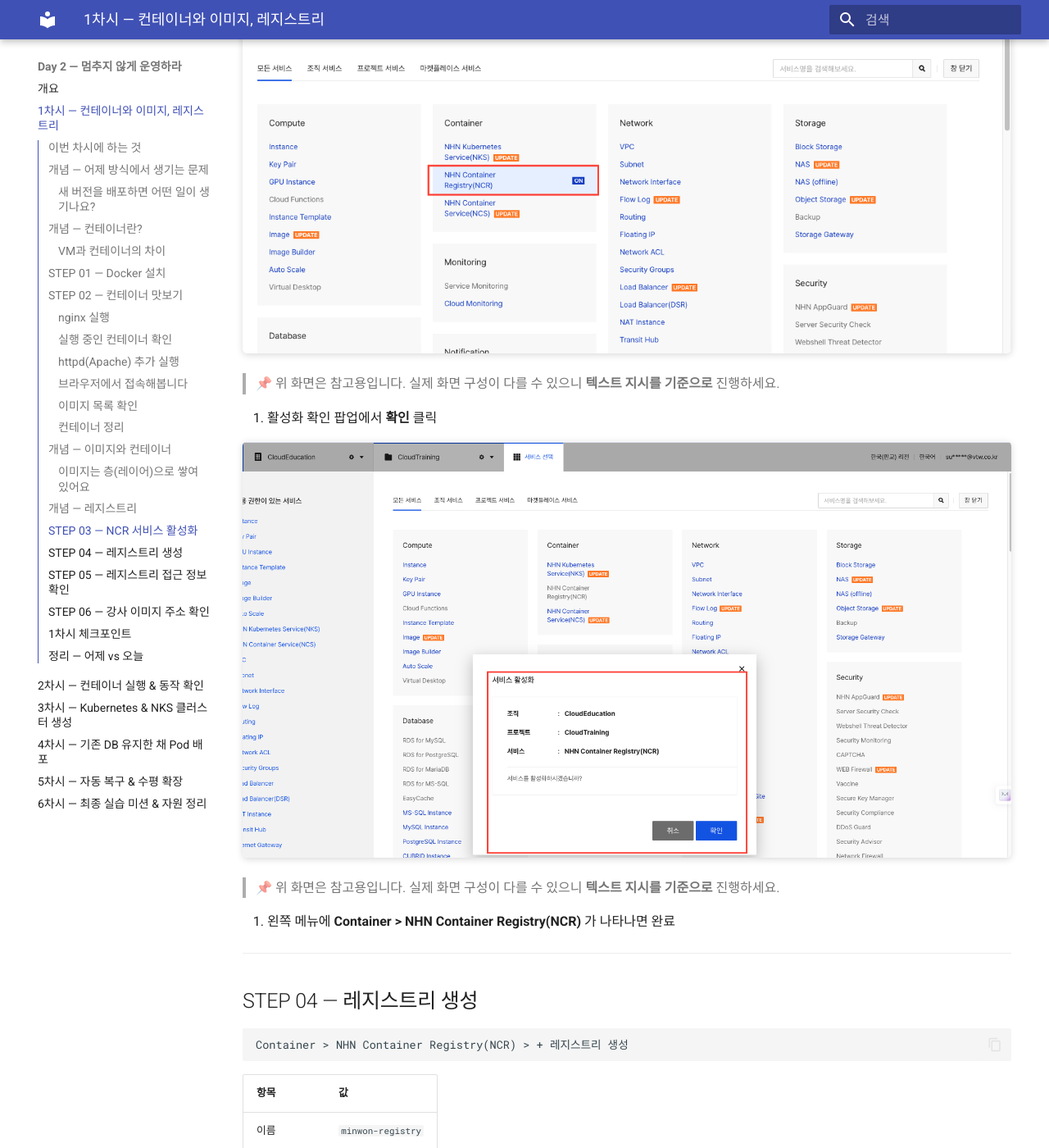
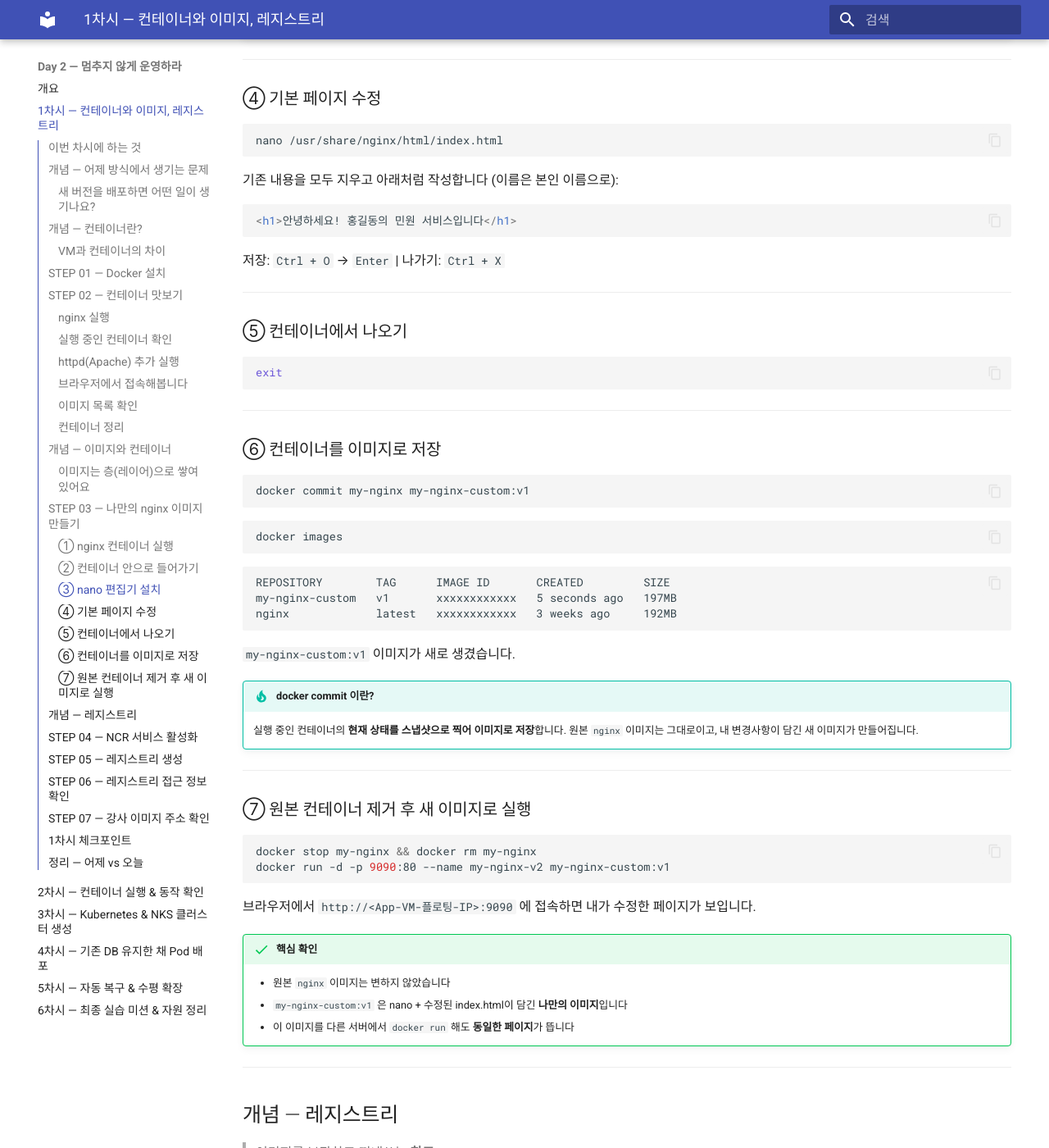
Before and after one commit to skilleat-labs/cloud-native-minwon-lab, an MkDocs documentation site: the page built from docs/day2/session1.md, in a window 1280 px wide and 1400 px high, scrolled down 7638 px. Shown: the whole window at 82% size. Built offline with MkDocs 1.6.1 and Material for MkDocs 9.7.7, drawn with Linux system fonts in a browser that asks for light colours; some of the changed text lies outside the part shown.

Commit message:
day2/session1: 이미지 개념 → STEP 03(이미지 만들기) → 레지스트리 개념 순서로 재배치
직접 이미지를 만들어본 뒤 레지스트리의 필요성을 자연스럽게 이어지도록 흐름 변경.

````diff
--- a/docs/day2/session1.md
+++ b/docs/day2/session1.md
@@ -11,10 +11,11 @@
 |------|------|
 | 01 | Docker 설치 |
 | 02 | 컨테이너 맛보기 — nginx · httpd 실행 |
-| 03 | NCR 서비스 활성화 |
-| 04 | 레지스트리 생성 |
-| 05 | 레지스트리 접근 정보 확인 |
-| 06 | 강사 레지스트리에서 이미지 주소 확인 |
+| 03 | 나만의 nginx 이미지 만들기 |
+| 04 | NCR 서비스 활성화 |
+| 05 | 레지스트리 생성 |
+| 06 | 레지스트리 접근 정보 확인 |
+| 07 | 강사 레지스트리에서 이미지 주소 확인 |
 
 ---
 
@@ -328,6 +329,104 @@
 
 ---
 
+## STEP 03 — 나만의 nginx 이미지 만들기
+
+> 컨테이너 안에서 직접 파일을 수정하고, 그 상태를 새 이미지로 저장해봅니다.
+
+### ① nginx 컨테이너 실행
+
+```bash
+docker run -d -p 9090:80 --name my-nginx nginx
+```
+
+---
+
+### ② 컨테이너 안으로 들어가기
+
+```bash
+docker exec -it my-nginx bash
+```
+
+프롬프트가 `root@컨테이너ID:/#` 로 바뀌면 컨테이너 안에 있는 상태입니다.
+
+---
+
+### ③ nano 편집기 설치
+
+```bash
+apt-get update && apt-get install -y nano
+```
+
+!!! info "왜 설치가 되나요?"
+    컨테이너는 Ubuntu 기반이라 `apt-get`을 그대로 사용할 수 있습니다.
+    단, 여기서 설치한 내용은 **이 컨테이너 안에만** 존재합니다.
+
+---
+
+### ④ 기본 페이지 수정
+
+```bash
+nano /usr/share/nginx/html/index.html
+```
+
+기존 내용을 모두 지우고 아래처럼 작성합니다 (이름은 본인 이름으로):
+
+```html
+<h1>안녕하세요! 홍길동의 민원 서비스입니다</h1>
+```
+
+저장: `Ctrl + O` → `Enter` | 나가기: `Ctrl + X`
+
+---
+
+### ⑤ 컨테이너에서 나오기
+
+```bash
+exit
+```
+
+---
+
+### ⑥ 컨테이너를 이미지로 저장
+
+```bash
+docker commit my-nginx my-nginx-custom:v1
+```
+
+```bash
+docker images
+```
+
+```
+REPOSITORY        TAG      IMAGE ID       CREATED         SIZE
+my-nginx-custom   v1       xxxxxxxxxxxx   5 seconds ago   197MB
+nginx             latest   xxxxxxxxxxxx   3 weeks ago     192MB
+```
+
+`my-nginx-custom:v1` 이미지가 새로 생겼습니다.
+
+!!! tip "docker commit 이란?"
+    실행 중인 컨테이너의 **현재 상태를 스냅샷으로 찍어 이미지로 저장**합니다.
+    원본 `nginx` 이미지는 그대로이고, 내 변경사항이 담긴 새 이미지가 만들어집니다.
+
+---
+
+### ⑦ 원본 컨테이너 제거 후 새 이미지로 실행
+
+```bash
+docker stop my-nginx && docker rm my-nginx
+docker run -d -p 9090:80 --name my-nginx-v2 my-nginx-custom:v1
+```
+
+브라우저에서 `http://<App-VM-플로팅-IP>:9090` 에 접속하면 내가 수정한 페이지가 보입니다.
+
+!!! success "핵심 확인"
+    - 원본 `nginx` 이미지는 변하지 않았습니다
+    - `my-nginx-custom:v1` 은 nano + 수정된 index.html이 담긴 **나만의 이미지**입니다
+    - 이 이미지를 다른 서버에서 `docker run` 해도 **동일한 페이지**가 뜹니다
+
+---
+
 ## 개념 — 레지스트리
 
 > 이미지를 보관하고 꺼내쓰는 **창고**
@@ -369,7 +468,7 @@
 
 ---
 
-## STEP 04 — 레지스트리 생성
+## STEP 05 — 레지스트리 생성
 
 ```
 Container > NHN Container Registry(NCR) > + 레지스트리 생성
@@ -403,7 +502,7 @@
 
 ---
 
-## STEP 06 — 강사 이미지 주소 확인
+## STEP 07 — 강사 이미지 주소 확인
 
 이번 실습에서는 강사가 미리 만들어 둔 이미지를 사용합니다.
 
@@ -429,8 +528,9 @@
 | ② | 이미지와 컨테이너의 차이를 설명할 수 있다 |
 | ③ | App VM에 Docker가 설치되었다 (`docker --version` 확인) |
 | ④ | nginx · httpd 컨테이너를 실행하고 `docker ps`로 확인했다 |
-| ⑤ | NCR 레지스트리가 생성되었다 |
-| ⑥ | 강사 이미지 주소를 확인했다 |
+| ⑤ | `docker commit`으로 나만의 이미지를 만들고 실행했다 |
+| ⑥ | NCR 레지스트리가 생성되었다 |
+| ⑦ | 강사 이미지 주소를 확인했다 |
 
 ---
 
````
Also changed, not shown: other parts of docs/day2/session1.md (+2 -2 lines).
